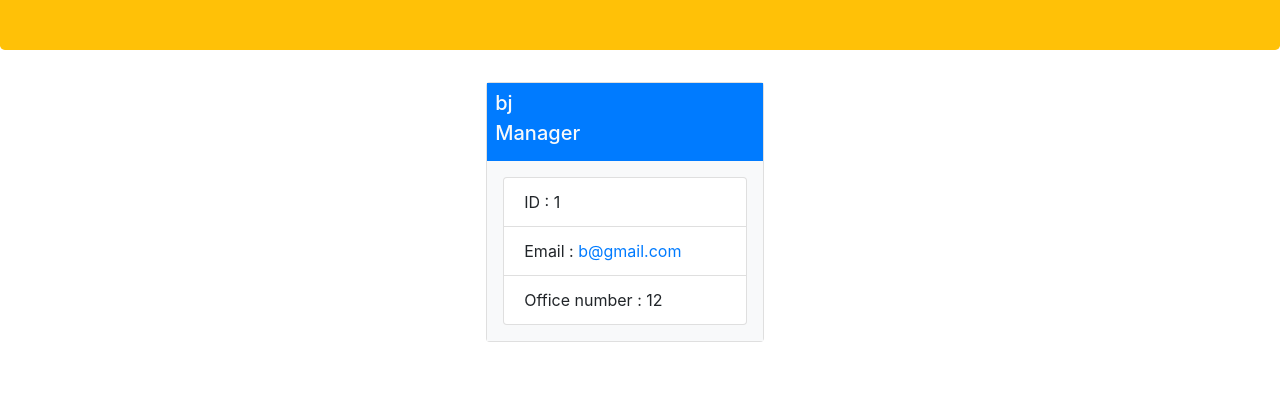
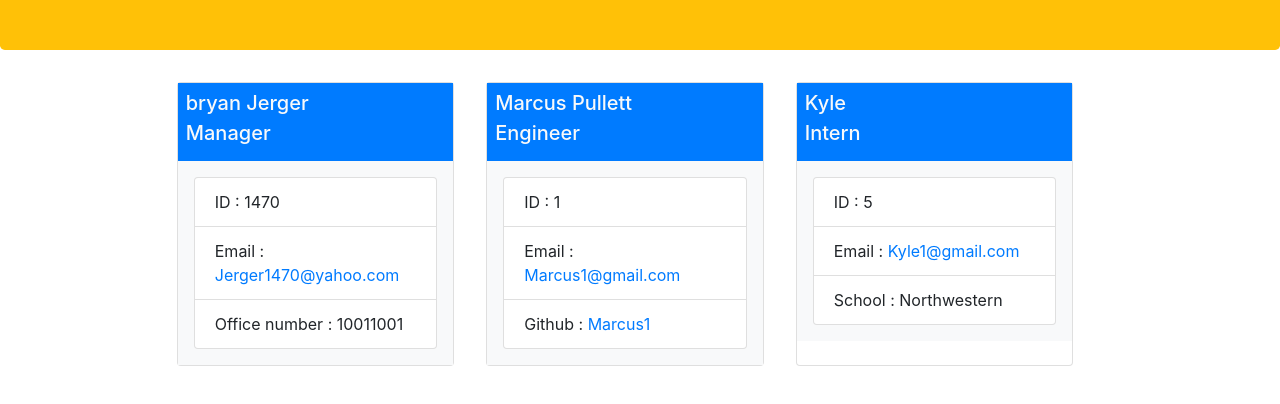
Before and after one commit to jerger1470/Job-Generator, a website: page output/team.html in a window 1280 px wide. Shown: the part 134-538 px from the top of the page. Drawn offline with nearby package versions, Linux system fonts and the light colour scheme.

Commit message:
added assets and updated readme

```diff
--- a/output/team.html
+++ b/output/team.html
@@ -28,8 +28,28 @@
           <div class="card m-3 col-3 p-0" style="width: 18rem;">
     <div class="card-body m-0 p-0">
         <div class="bg-primary m-0 p-2 text-light">
-            <h5 class="card-title">bj</h5>
+            <h5 class="card-title">bryan Jerger</h5>
             <h5 class="card-subtitle mb-2"><i class="fas fa-mug-hot"></i> Manager</h5>
+        </div>
+        <div class="p-3 bg-light">
+            <ul class="list-group">
+                <li class="list-group-item">
+                    ID : 1470
+                </li>
+                <li class="list-group-item">
+                    Email : <a href="Jerger1470@yahoo.com">Jerger1470@yahoo.com</a>
+                </li>
+                <li class="list-group-item">
+                    Office number : 10011001
+                </li>
+            </ul>
+        </div>
+    </div>
+</div><div class="card m-3 col-3 p-0" style="width: 18rem;">
+    <div class="card-body m-0 p-0">
+        <div class="bg-primary m-0 p-2 text-light">
+            <h5 class="card-title">Marcus Pullett</h5>
+            <h5 class="card-subtitle mb-2"><i class="fas fa-glasses"></i> Engineer</h5>
         </div>
         <div class="p-3 bg-light">
             <ul class="list-group">
@@ -37,14 +57,34 @@
                     ID : 1
                 </li>
                 <li class="list-group-item">
-                    Email : <a href="b@gmail.com">b@gmail.com</a>
+                    Email : <a href="Marcus1@gmail.com">Marcus1@gmail.com</a>
                 </li>
                 <li class="list-group-item">
-                    Office number : 12
+                    Github : <a href="Marcus1">Marcus1</a>
                 </li>
             </ul>
         </div>
     </div>
+</div><div class="card m-3 col-3 p-0" style="width: 18rem;">
+  <div class="card-body m-0 p-0">
+      <div class="bg-primary m-0 p-2 text-light">
+          <h5 class="card-title">Kyle</h5>
+          <h5 class="card-subtitle mb-2"><i class="fas fa-user-graduate"></i> Intern</h5>
+      </div>
+      <div class="p-3 bg-light">
+          <ul class="list-group">
+              <li class="list-group-item">
+                  ID : 5
+              </li>
+              <li class="list-group-item">
+                  Email : <a href="Kyle1@gmail.com">Kyle1@gmail.com</a>
+              </li>
+              <li class="list-group-item">
+                  School : Northwestern
+              </li>
+          </ul>
+      </div>
+  </div>
 </div>
         </div>
       </div>
```
Also changed, not shown: README.md.
